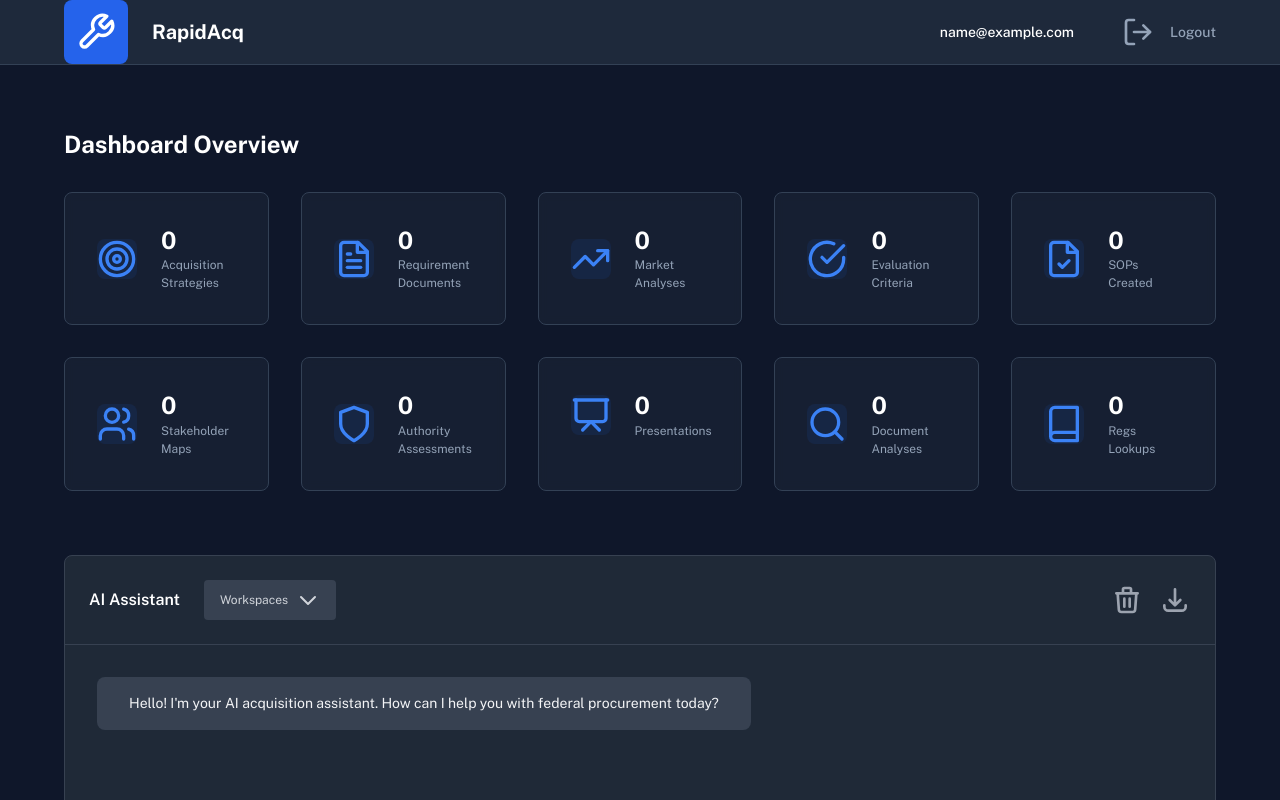
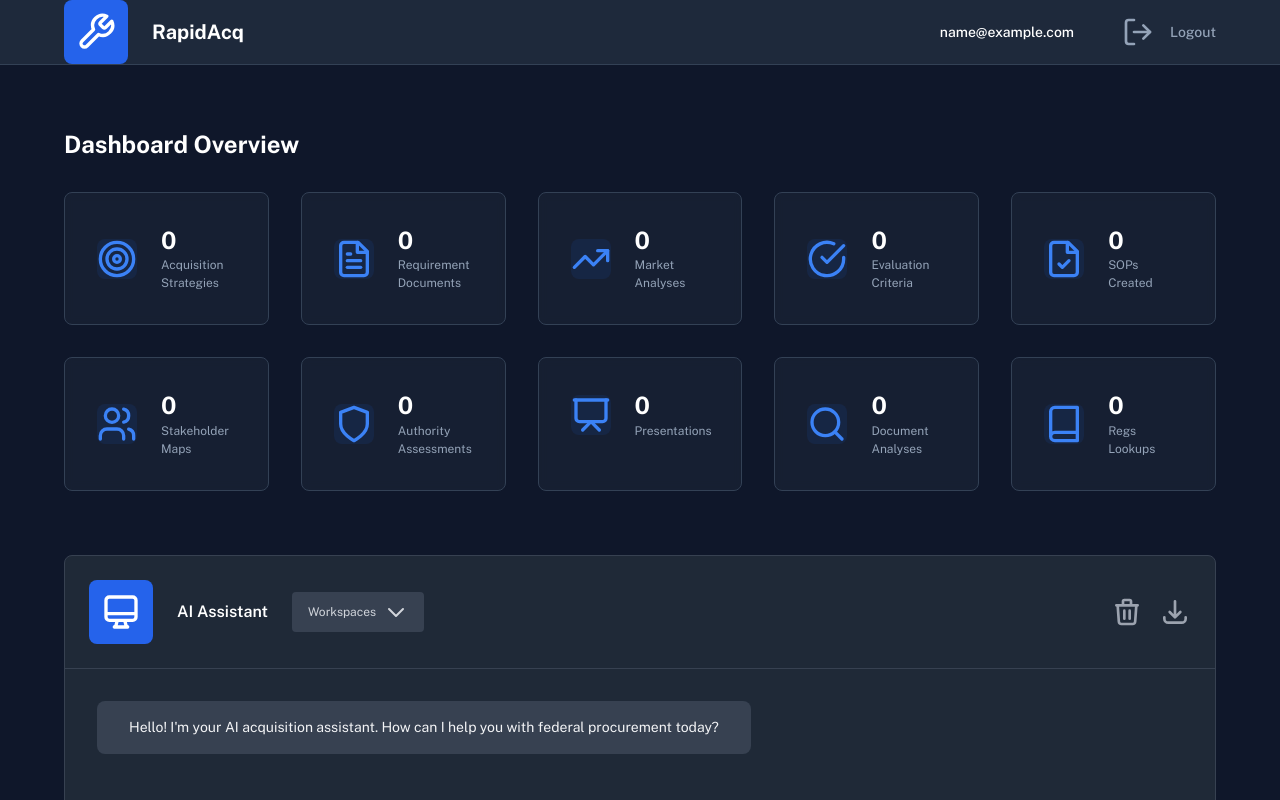
Before and after one commit to jonbmost/rapidacq-frontend, a Next.js app: page /dashboard in a window 1280 px wide. Shown: the top 800 px of the page. Built offline with nearby package versions, Linux system fonts and the light colour scheme; sample sign-in values are in the browser's storage.

Commit message:
Add robot icon to header, make scroll button smaller

```diff
--- a/components/AcquisitionChatbot.tsx
+++ b/components/AcquisitionChatbot.tsx
@@ -103,6 +103,12 @@
       {/* Header */}
       <div className="flex items-center justify-between p-3 border-b border-gray-700">
         <div className="flex items-center gap-3">
+          {/* Robot Icon */}
+          <div className="w-8 h-8 bg-blue-600 rounded-lg flex items-center justify-center">
+            <svg className="w-5 h-5 text-white" fill="none" stroke="currentColor" viewBox="0 0 24 24">
+              <path strokeLinecap="round" strokeLinejoin="round" strokeWidth={2} d="M9.75 17L9 20l-1 1h8l-1-1-.75-3M3 13h18M5 17h14a2 2 0 002-2V5a2 2 0 00-2-2H5a2 2 0 00-2 2v10a2 2 0 002 2z" />
+            </svg>
+          </div>
           <h3 className="font-semibold text-white">AI Assistant</h3>
           <div className="relative">
             <button
@@ -186,15 +192,15 @@
         )}
         <div ref={messagesEndRef} />
 
-        {/* Scroll to bottom button - inside messages container, fixed to bottom */}
+        {/* Scroll to bottom button - smaller like Claude */}
         {showScrollButton && (
           <button
             onClick={scrollToBottom}
-            className="sticky bottom-2 left-1/2 -translate-x-1/2 bg-gray-600/70 hover:bg-gray-500/80 text-white rounded-full p-2 shadow-lg backdrop-blur-sm border border-gray-500/50 transition-all"
+            className="sticky bottom-2 left-1/2 -translate-x-1/2 bg-gray-600/80 hover:bg-gray-500 text-gray-300 rounded-full p-1.5 shadow-md backdrop-blur-sm border border-gray-500/50 transition-all"
             title="Scroll to bottom"
           >
-            <svg className="w-4 h-4" fill="none" stroke="currentColor" viewBox="0 0 24 24">
-              <path strokeLinecap="round" strokeLinejoin="round" strokeWidth={2} d="M19 14l-7 7m0 0l-7-7m7 7V3" />
+            <svg className="w-3 h-3" fill="none" stroke="currentColor" viewBox="0 0 24 24" strokeWidth={2.5}>
+              <path strokeLinecap="round" strokeLinejoin="round" d="M19 14l-7 7m0 0l-7-7m7 7V3" />
             </svg>
           </button>
         )}
```
